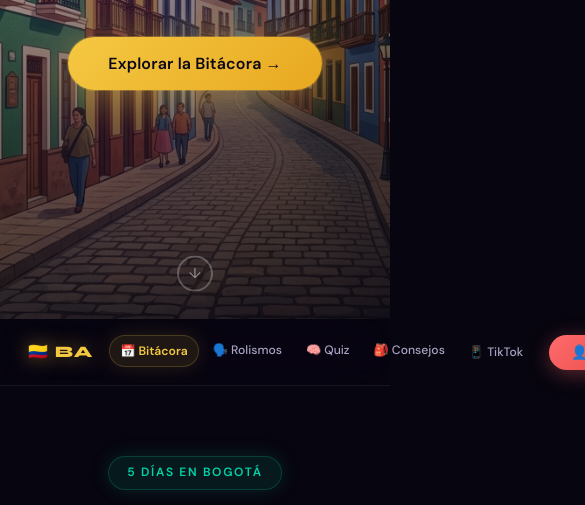
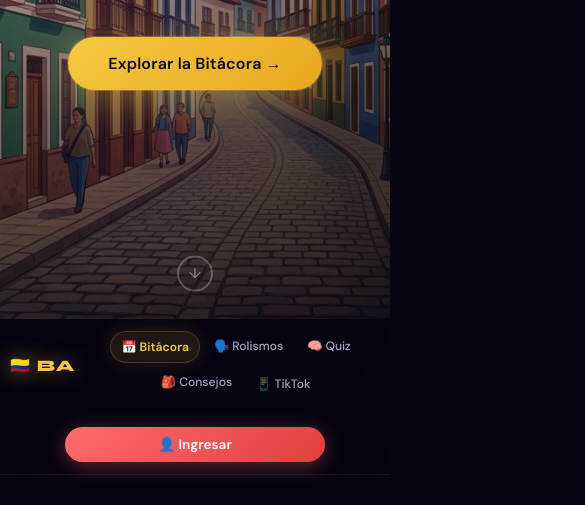
Before and after one commit to Rickhazur/Espa-ol, a plain HTML site: page index.html in a window 390 px wide. Shown: the part 525-1030 px from the top of the page, 585 px wide, since content can reach past the window. Drawn offline with nearby package versions, Linux system fonts and the light colour scheme.

Commit message:
Center login button on mobile navbar

```diff
--- a/style.css
+++ b/style.css
@@ -955,7 +955,11 @@ footer p { margin-bottom: 6px; line-height: 1.7; }
   #admin-layout { grid-template-columns: 1fr; }
 }
 @media (max-width: 640px) {
+  #nav-inner { flex-wrap: wrap; height: auto; padding: 12px 10px; }
+  #nav-links { flex-wrap: wrap; justify-content: center; }
   #nav-links .nav-btn { font-size: 0.76rem; padding: 7px 10px; }
+  .btn-session { width: 100%; max-width: 260px; margin: 10px auto 0; text-align: center; }
+
   #quiz-wrapper { padding: 28px 20px; }
   #bitacora-panel { padding: 24px 18px; }
   #admin-review-panel { padding: 24px 18px; }
```
